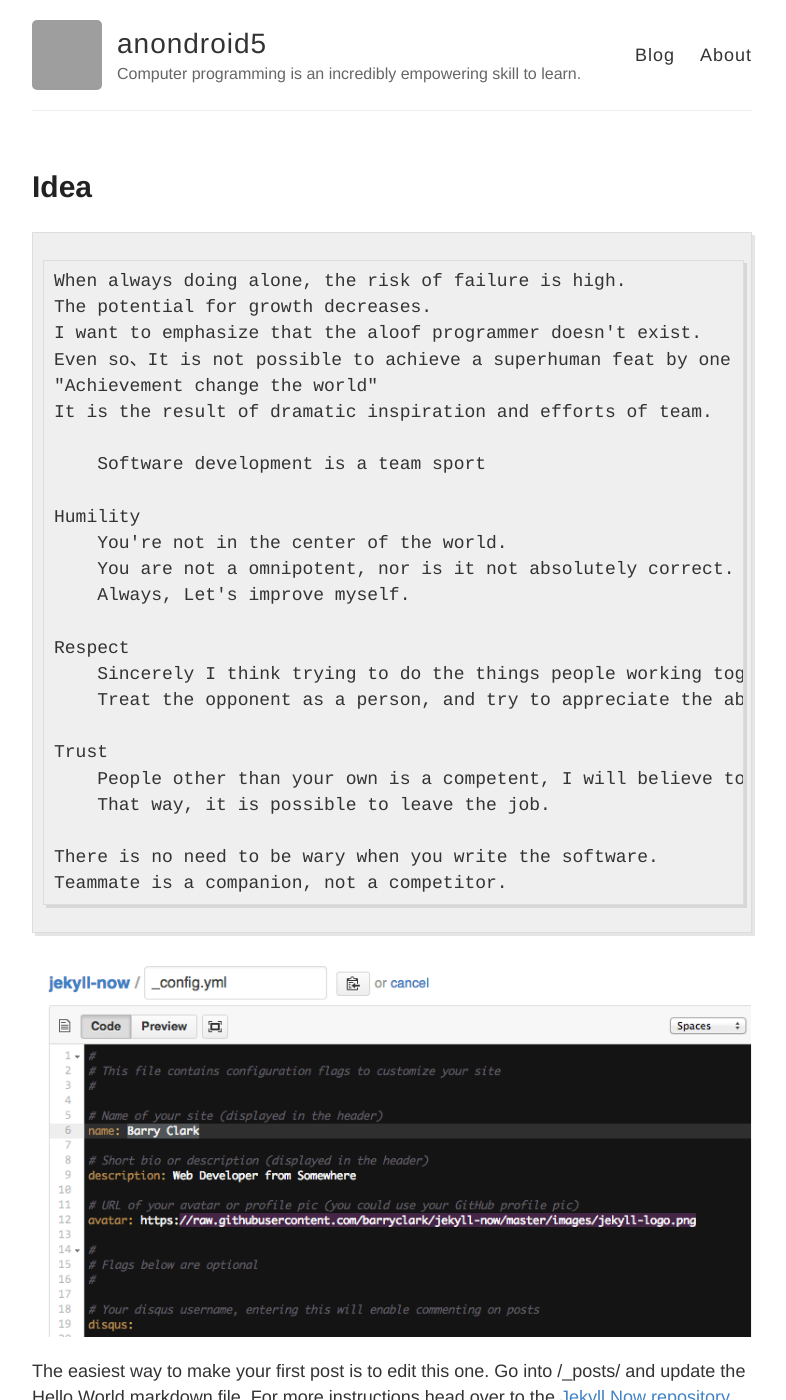
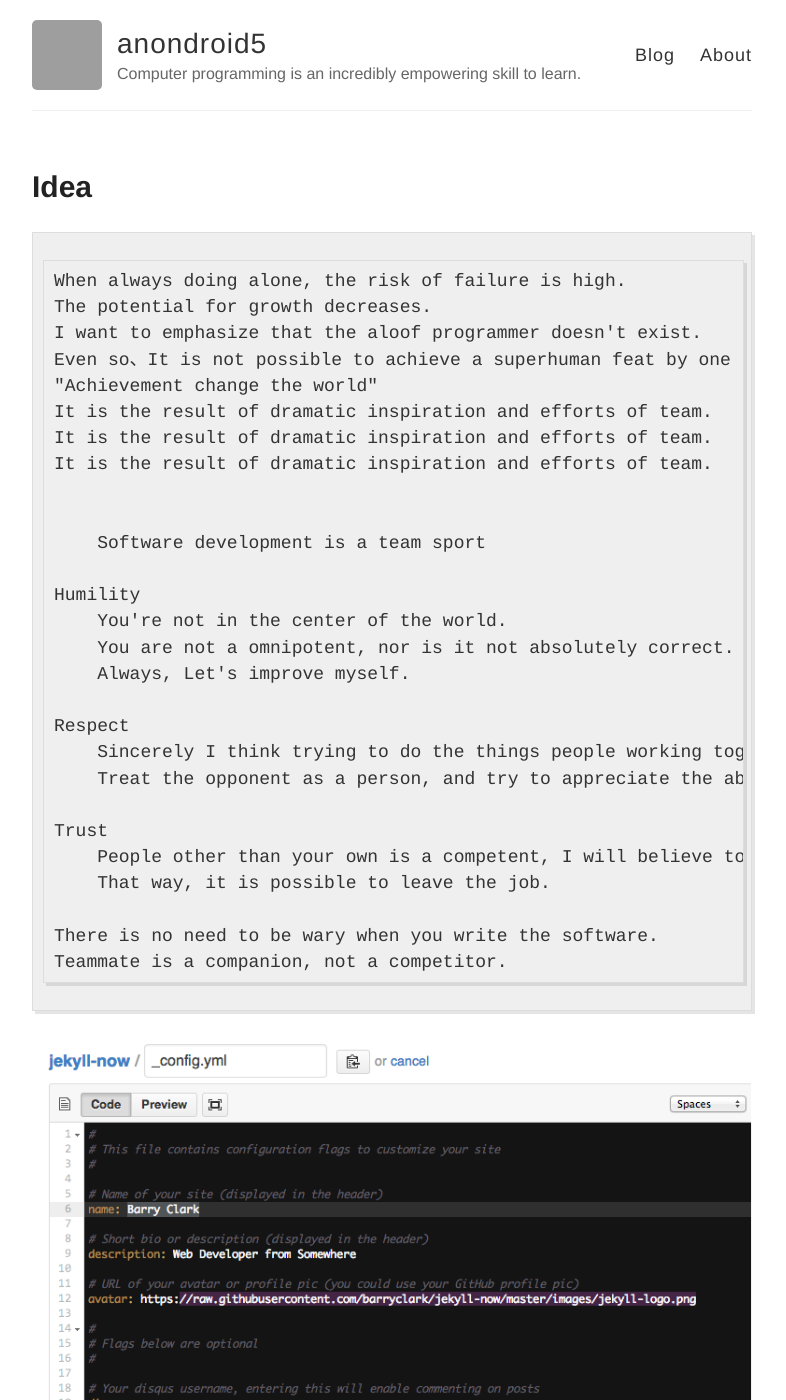
Before and after one commit to The-Actual-Damien/nondroid5-jeckyll, a Jekyll site: the page built from _posts/2111-11-11-Idea.md, in a window 1280 px wide and 1400 px high. Shown: the whole window, without its empty margins (248-1034 px from the left). Built offline with Jekyll 4.4.1, drawn with Linux system fonts in a browser that asks for light colours; Markdown is read by kramdown in place of the engine named in the settings; grey boxes are pictures that could not be loaded.

Commit message:
Update 2111-11-11-Idea.md

```diff
--- a/_posts/2111-11-11-Idea.md
+++ b/_posts/2111-11-11-Idea.md
@@ -9,6 +9,9 @@ title: Idea
     Even so、It is not possible to achieve a superhuman feat by one person.
     "Achievement change the world"
     It is the result of dramatic inspiration and efforts of team.
+    It is the result of dramatic inspiration and efforts of team.
+    It is the result of dramatic inspiration and efforts of team.
+
 
         Software development is a team sport
 
```
